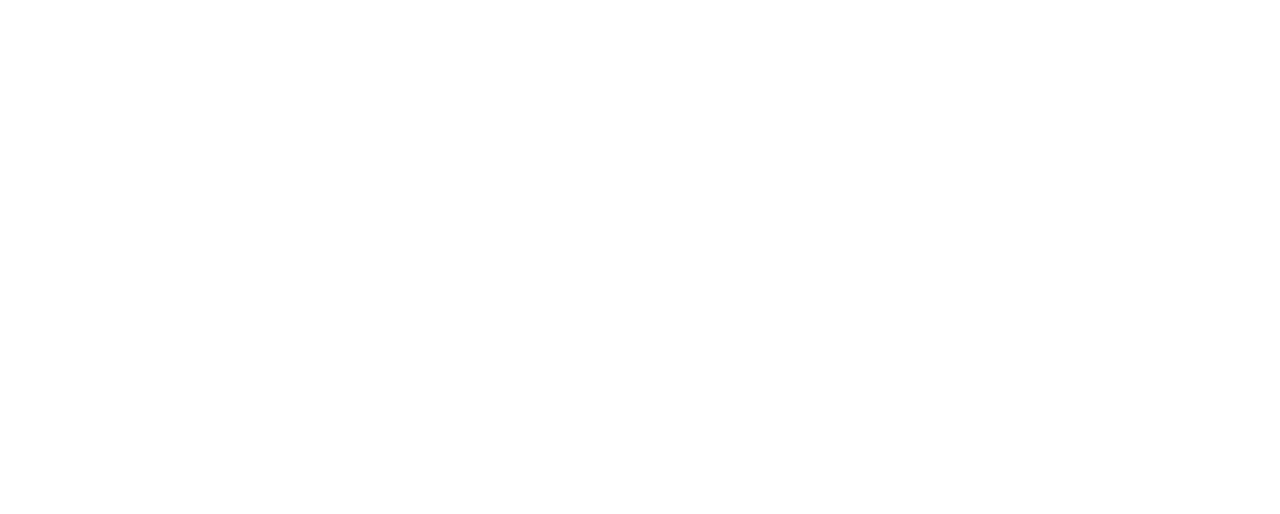
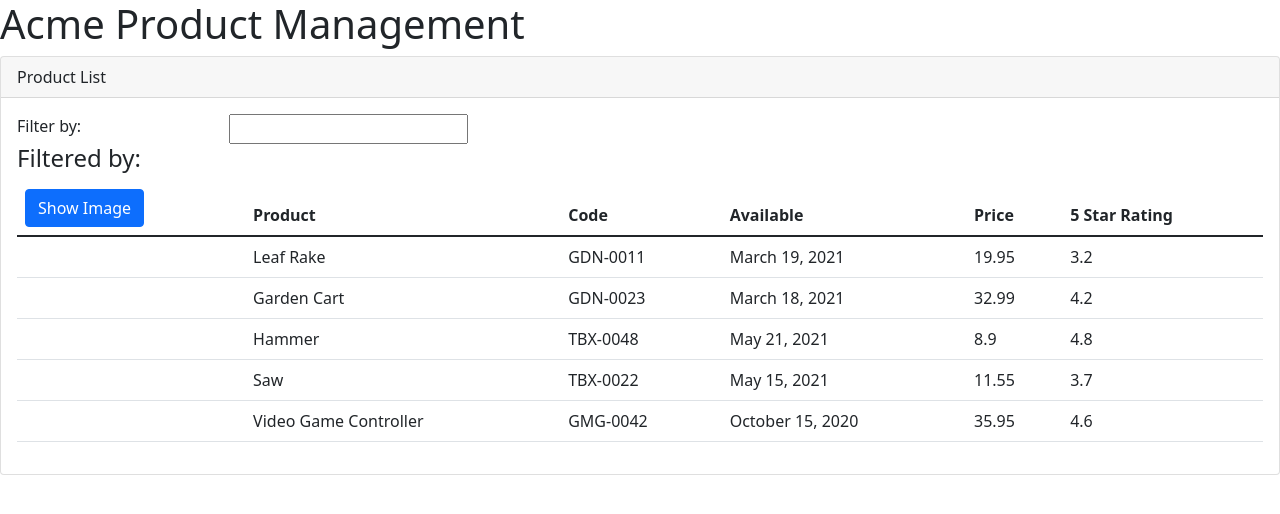
Before and after one commit to FenixS83/acmeProductManagement, an Angular app: page / in a window 1280 px wide. Shown: the top 514 px of the page. Built offline with nearby package versions, Linux system fonts and the light colour scheme.

Commit message:
added products to product list component

```diff
--- a/src/app/app.component.ts
+++ b/src/app/app.component.ts
@@ -2,7 +2,11 @@
 
 @Component({
   selector: 'pm-root',
-  templateURL: "./app.component.html",
+  // templateURL: "./app.component.html",
+  template: `
+  <div><h1>{{pageTitle}}</h1>
+  <pm-products></pm-products>
+  </div>`,
   styleUrls: ['./app.component.css']
 })
 
--- a/src/app/app.module.ts
+++ b/src/app/app.module.ts
@@ -7,7 +7,7 @@
 @NgModule({
   declarations: [
     AppComponent,
-    ProductListComponent
+    ProductListComponent,
   ],
   imports: [
     BrowserModule
--- a/src/app/components/product-list/product-list.component.html
+++ b/src/app/components/product-list/product-list.component.html
@@ -1,6 +1,6 @@
 <div class='card'>
     <div class='card-header'>
-        Product List
+        {{ pageTitle }}
     </div>
     <div class='card-body'>
         <div class='row'>
@@ -15,7 +15,7 @@
             </div>
         </div>
         <div class='table-responsive'>
-            <table class='table'>
+            <table class='table' *ngIf='products.length'>
                 <thead>
                     <tr>
                         <th>
@@ -30,6 +30,16 @@
                         <th>5 Star Rating</th>
                     </tr>
                 </thead>
+                <tbody>
+                     <tr *ngFor='let product of products'>
+                            <td></td>
+                            <td>{{ product.productName }}</td>
+                            <td>{{ product.productCode }}</td>
+                            <td>{{ product.releaseDate }}</td>
+                            <td>{{ product.price }}</td>
+                            <td>{{ product.starRating }}</td>
+                     </tr>
+                </tbody>
             </table>
         </div>
     </div>
--- a/src/app/components/product-list/product-list.component.ts
+++ b/src/app/components/product-list/product-list.component.ts
@@ -1,15 +1,69 @@
-import { Component, OnInit } from '@angular/core';
+import { Component } from '@angular/core';
 
 @Component({
   selector: 'pm-products',
   templateUrl: './product-list.component.html',
   styleUrls: ['./product-list.component.css']
 })
-export class ProductListComponent implements OnInit {
+export class ProductListComponent {
+   pageTitle: string = 'Product List';
+   products: any[] = [
+    {
+      "productId": 1,
+      "productName": "Leaf Rake",
+      "productCode": "GDN-0011",
+      "releaseDate": "March 19, 2021",
+      "description": "Leaf rake with 48-inch wooden handle.",
+      "price": 19.95,
+      "starRating": 3.2,
+      "imageUrl": "assets/images/leaf_rake.png"
+    },
+    {
+      "productId": 2,
+      "productName": "Garden Cart",
+      "productCode": "GDN-0023",
+      "releaseDate": "March 18, 2021",
+      "description": "15 gallon capacity rolling garden cart",
+      "price": 32.99,
+      "starRating": 4.2,
+      "imageUrl": "assets/images/garden_cart.png"
+    },
+    {
+      "productId": 5,
+      "productName": "Hammer",
+      "productCode": "TBX-0048",
+      "releaseDate": "May 21, 2021",
+      "description": "Curved claw steel hammer",
+      "price": 8.9,
+      "starRating": 4.8,
+      "imageUrl": "assets/images/hammer.png"
+    },
+    {
+      "productId": 8,
+      "productName": "Saw",
+      "productCode": "TBX-0022",
+      "releaseDate": "May 15, 2021",
+      "description": "15-inch steel blade hand saw",
+      "price": 11.55,
+      "starRating": 3.7,
+      "imageUrl": "assets/images/saw.png"
+    },
+    {
+      "productId": 10,
+      "productName": "Video Game Controller",
+      "productCode": "GMG-0042",
+      "releaseDate": "October 15, 2020",
+      "description": "Standard two-button video game controller",
+      "price": 35.95,
+      "starRating": 4.6,
+      "imageUrl": "assets/images/xbox-controller.png"
+    }
+  ];
 
-  constructor() { }
 
-  ngOnInit(): void {
-  }
+  // constructor() { }
+
+  // ngOnInit(): void {
+  // }
 
 }
```
